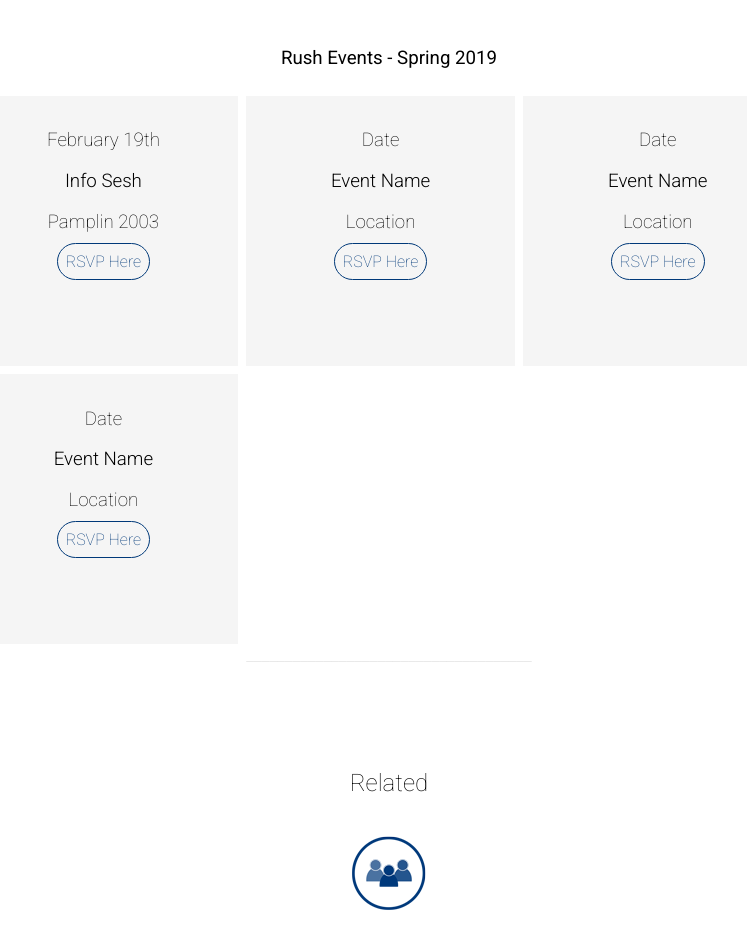
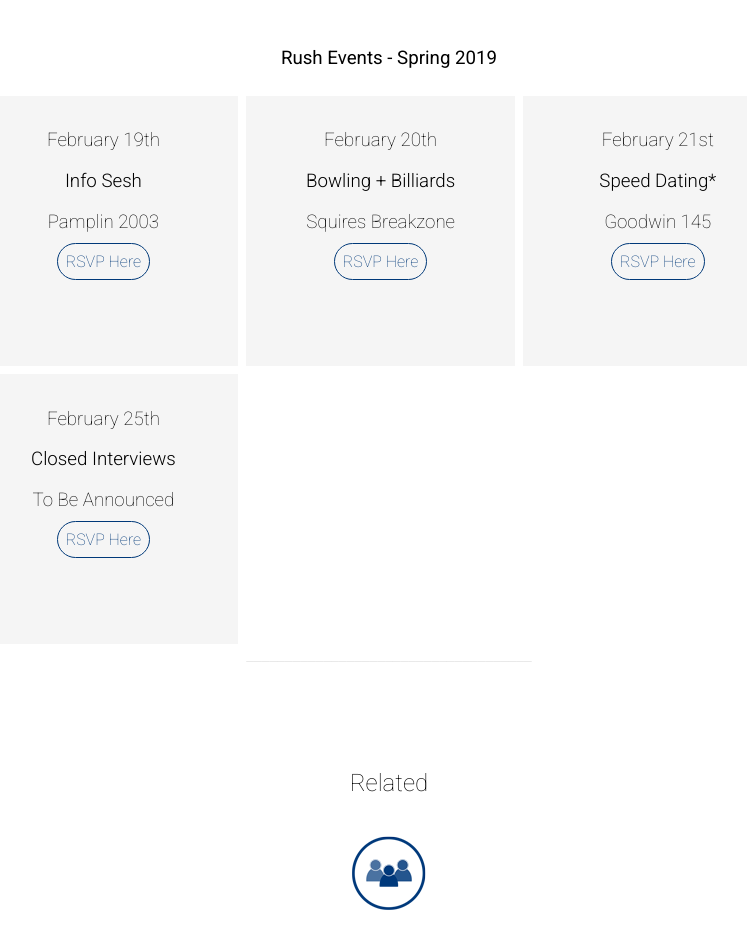
Before and after one commit to souatvt/souatvt, a plain HTML site: page recruitment.html in a window 1280 px wide. Shown: the part 1940-2866 px from the top of the page, without its empty margins (251-998 px from the left). Drawn offline with Linux system fonts and the light colour scheme.

Commit message:
Update recruitment.html

```diff
--- a/recruitment.html
+++ b/recruitment.html
@@ -133,9 +133,9 @@
         <!-- Event 2 -->
         <div class="card-container">
           <div class="rushcard">
-            <h3 class="date">Date</h3>
-            <h3 class="event">Event Name</h3>
-            <h3 class="location">Location</h3>
+            <h3 class="date">February 20th</h3>
+            <h3 class="event">Bowling + Billiards</h3>
+            <h3 class="location">Squires Breakzone</h3>
             <a class="rsvp" href="#" target="_blank">RSVP Here</a>
           </div>
         </div>
@@ -143,9 +143,9 @@
         <!-- Event 3 -->
         <div class="card-container">
           <div class="rushcard">
-            <h3 class="date">Date</h3>
-            <h3 class="event">Event Name</h3>
-            <h3 class="location">Location</h3>
+            <h3 class="date">February 21st</h3>
+            <h3 class="event">Speed Dating*</h3>
+            <h3 class="location">Goodwin 145</h3>
             <a class="rsvp" href="#" target="_blank">RSVP Here</a>
           </div>
         </div>
@@ -153,9 +153,9 @@
         <!-- Event 4 -->
         <div class="card-container">
           <div class="rushcard">
-            <h3 class="date">Date</h3>
-            <h3 class="event">Event Name</h3>
-            <h3 class="location">Location</h3>
+            <h3 class="date">February 25th</h3>
+            <h3 class="event">Closed Interviews</h3>
+            <h3 class="location">To Be Announced</h3>
             <a class="rsvp" href="#" target="_blank">RSVP Here</a>
           </div>
         </div>
```
